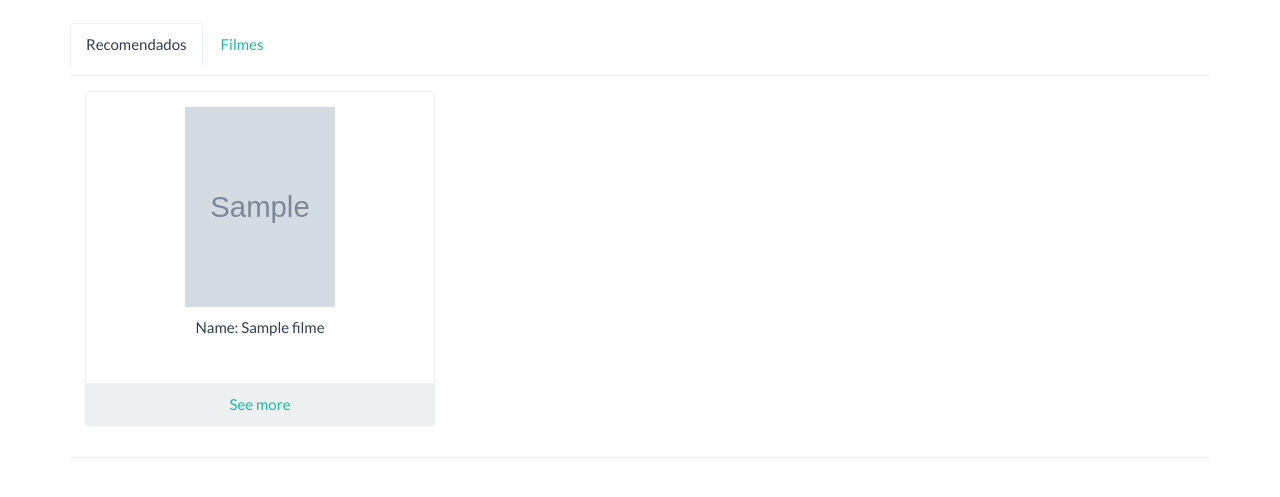
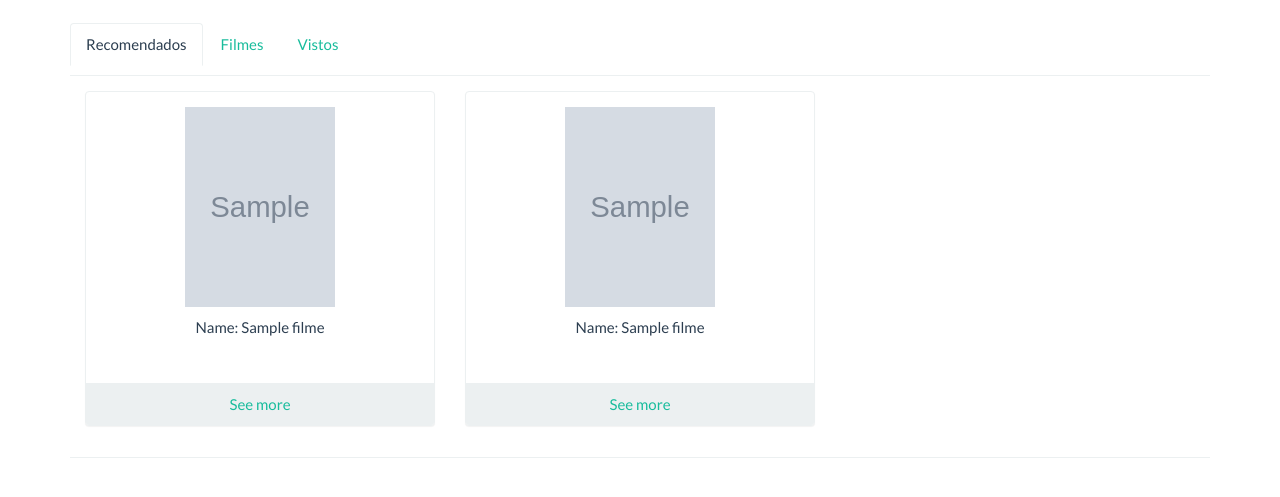
Before and after one commit to fernandolins/What2watch, a Django app: template core/templates/index.html in a window 1280 px wide. Shown: the part 61-558 px from the top of the page. Run offline with Django 3.2, Linux system fonts and the light colour scheme; the template is opened without the code that fills it: values that come from a table or form of the project are taken from there, others are empty; tables that the repository leaves empty hold one stand-in row (values such as "Sample post"); grey boxes marked "Sample" are stand-in pictures.

Commit message:
versao 0.37

```diff
--- a/core/templates/index.html
+++ b/core/templates/index.html
@@ -24,6 +24,7 @@
     		<ul class="nav nav-tabs page-header" style="margin-bottom: 15px;">
                 <li class="active"><a href="#home" data-toggle="tab">Recomendados</a></li>
                 <li><a href="#filmes" data-toggle="tab">Filmes</a></li>
+                <li><a href="#assistiu" data-toggle="tab">Vistos</a></li>
               </ul>
               <div id="myTabContent" class="tab-content">
                 <div class="tab-pane fade active in" id="home">
@@ -62,6 +63,24 @@
                     </div>
                     {% endfor %}
                 </div>
+                <div class="tab-pane fade active in" id="assistiu">
+                    {% for item in assistiu %}
+                    <div class="col-lg-4">
+                        <div class="panel panel-default">
+                          <div class="panel-body">
+                            <p class="text-center"><img src="{{ item.filme_id.get_foto }}" height="200" width="150"></p>
+
+                            <p class="text-center" style="height: 40px;">
+                            Name: {{ item.filme_id.nome }}
+                            </p>
+                          </div>
+                          <div class="panel-footer text-center">
+                            <a href="{% url 'detalhe' item.filme_id.id %}">See more</a>
+                          </div>
+                        </div>
+                    </div>
+                   {% endfor %}
+                </div>
               </div>
           </div>
         </div>
--- a/core/views.py
+++ b/core/views.py
@@ -49,6 +49,8 @@ def inicio(request):
     else:
         print 'nao chamou'
     context['filmes_recomendados'] = FilmesRecomendados.objects.filter(usuario=usuario)
+
+    context['assistiu'] = Assistiu_Filme.objects.filter(usuario_id=usuario)
 
     return render(request, 'index.html', context)
 
```
